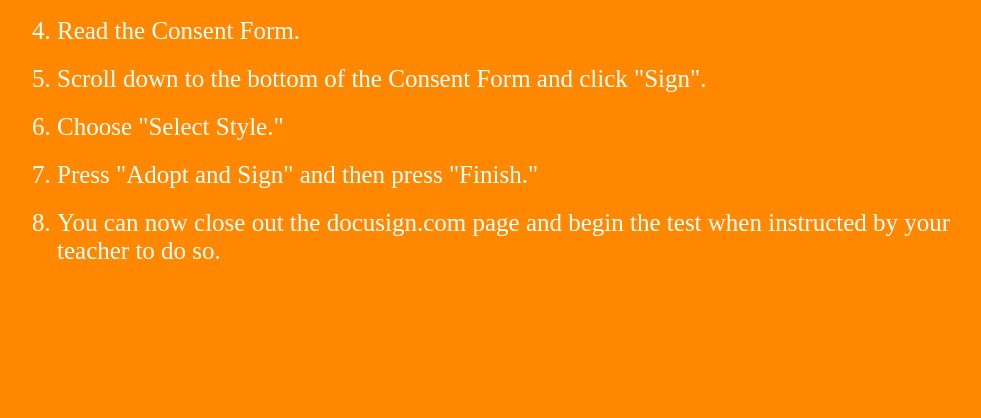
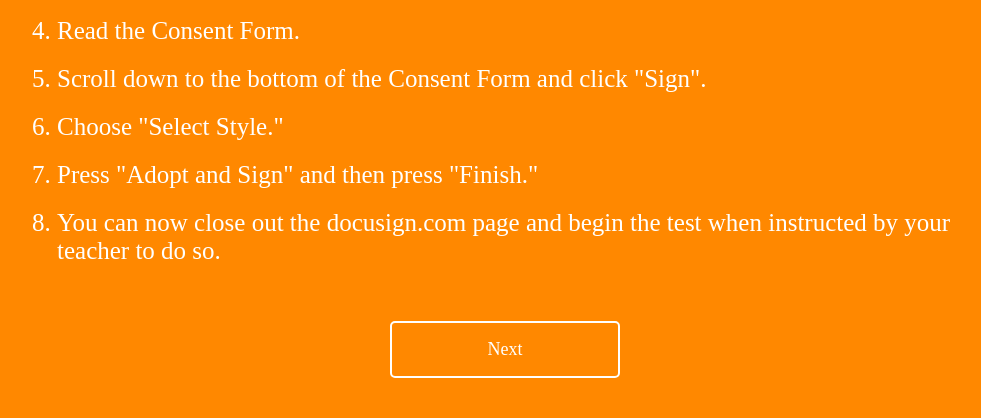
Before and after one commit to CyrusKell/KeystrokeDynamics, a Django app: template templates/pages/consentinstructions.html in a window 1280 px wide. Shown: the part 1033-1451 px from the top of the page, without its empty margins (135-1116 px from the left). Before the commit the page ends 1292 px from the top, so only its background shows below. Run offline with Django 3.2, Linux system fonts and the light colour scheme; the template is opened without the code that fills it, so the values that code supplies are empty.

Commit message:
Added redirect button to consent instructions

```diff
--- a/templates/pages/consentinstructions.html
+++ b/templates/pages/consentinstructions.html
@@ -58,6 +58,9 @@
           <li>Press "Adopt and Sign" and then press "Finish."</li>
           <li>You can now close out the docusign.com page and begin the test when instructed by your teacher to do so.</li>
         </ol>
+        <br>
+        <br>
+        <button onclick="location.href='{% url 'instructions' %}'">Next</button>
       </div>
     </div>
   </section>
```
